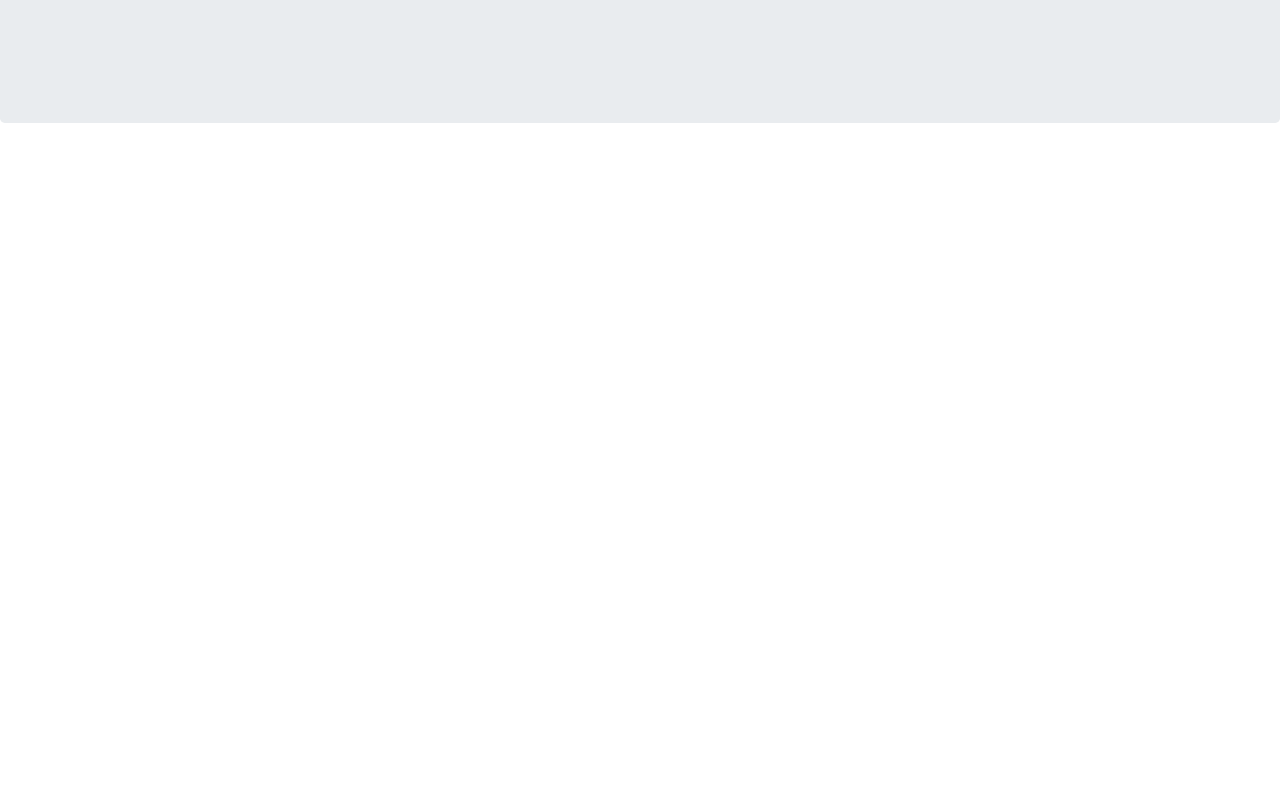
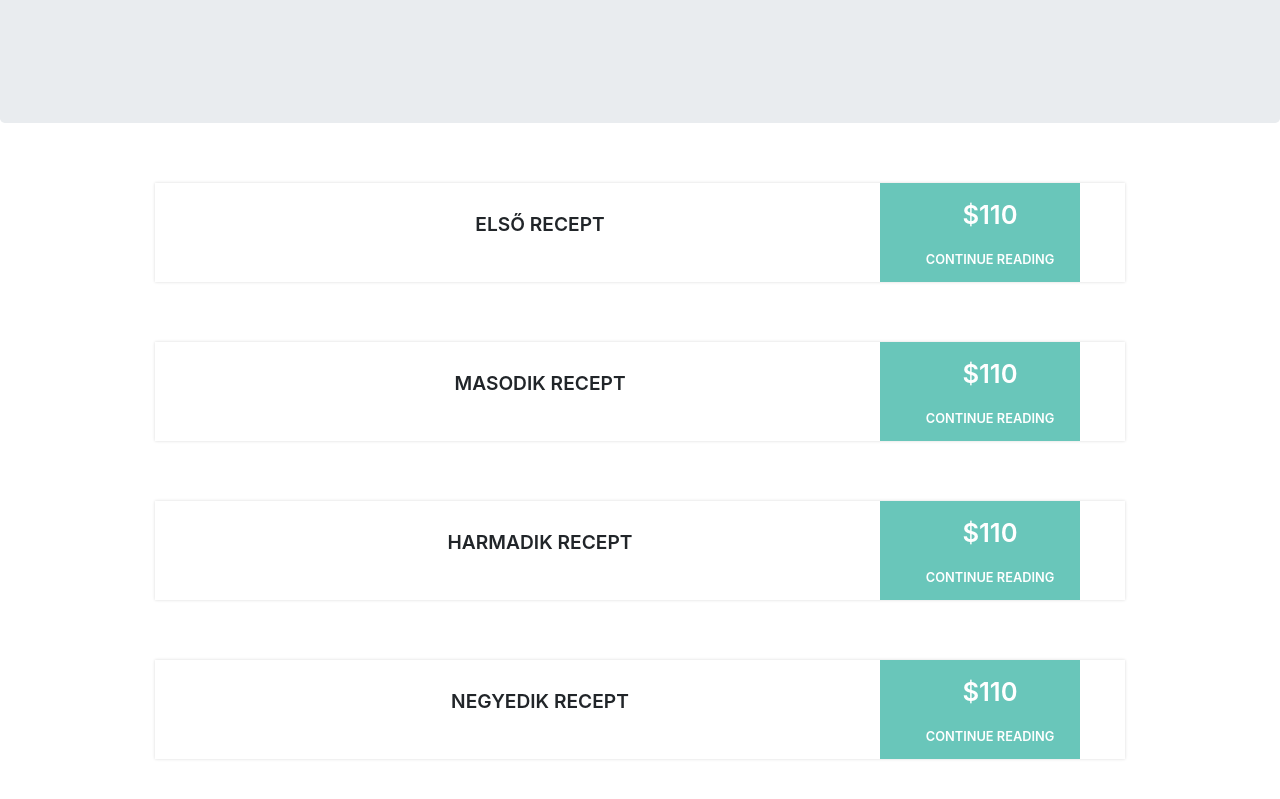
Before and after one commit to adamszabolcs/java-cookta-frontend, a React (Create React App) app: page / in a window 1280 px wide. Shown: the part 781-1580 px from the top of the page. Built offline with nearby package versions, Linux system fonts and the light colour scheme.

Commit message:
recipes/recipe components fixed to react way

```diff
--- a/src/App.js
+++ b/src/App.js
@@ -4,7 +4,7 @@ import './templatemo-style.css';
 import {Navbar} from "./components/Navbar";
 import {SearchBar} from "./components/SearchBar";
 import {Featured} from "./components/Featured";
-import {Recipe} from "./components/Recipe";
+import {Recipes} from "./components/Recipes";
 
 class App extends Component {
   render() {
@@ -13,7 +13,7 @@ class App extends Component {
           <Navbar/>
           <SearchBar/>
           <Featured/>
-          <Recipe/>
+          <Recipes/>
       </div>
     );
   }
--- a/src/components/Recipe.jsx
+++ b/src/components/Recipe.jsx
@@ -1,74 +1,25 @@
 import React, {Component} from 'react';
 import '../templatemo-style.css';
 
-export class Recipe extends Component {
+export default class Recipe extends Component {
+
     render() {
         return (
-                <div className="tab-pane fade" id="1a">
+                <div className="tab-pane" id="1a">
                     <div className="tm-recommended-place-wrap">
                         <div className="tm-recommended-place">
-                            {/*<img src="img/tm-img-06.jpg" alt="Image" className="img-fluid tm-recommended-img"/>*/}
+                            <img src="" alt=""/>
                             <div className="tm-recommended-description-box">
-                                <h3 className="tm-recommended-title">North Garden Resort</h3>
-                                <p className="tm-text-highlight">One North</p>
-                                <p className="tm-text-gray">Sed egestas, odio nec bibendum mattis, quam odio hendrerit
-                                    risus, eu varius eros lacus sit amet lectus. Donec blandit luctus dictum...</p>
+                                <h3 className="tm-recommended-title">{this.props.recipe}</h3>
+                                <p className="tm-text-highlight"></p>
+                                <p className="tm-text-grey"></p>
                             </div>
-{/*
+
                             <a href="#" className="tm-recommended-price-box">
                                 <p className="tm-recommended-price">$110</p>
                                 <p className="tm-recommended-price-link">Continue Reading</p>
                             </a>
-*/}
-                        </div>
 
-                        <div className="tm-recommended-place">
-                            {/*<img src="img/tm-img-07.jpg" alt="Image" className="img-fluid tm-recommended-img"/>*/}
-                            <div className="tm-recommended-description-box">
-                                <h3 className="tm-recommended-title">Felis nec dignissim</h3>
-                                <p className="tm-text-highlight">Two North</p>
-                                <p className="tm-text-gray">Sed egestas, odio nec bibendum mattis, quam odio hendrerit
-                                    risus, eu varius eros lacus sit amet lectus. Donec blandit luctus dictum...</p>
-                            </div>
-                            <div id="preload-hover-img"></div>
-{/*
-                            <a href="#" className="tm-recommended-price-box">
-                                <p className="tm-recommended-price">$120</p>
-                                <p className="tm-recommended-price-link">Continue Reading</p>
-                            </a>
-*/}
-                        </div>
-
-                        <div className="tm-recommended-place">
-                            {/*<img src="img/tm-img-05.jpg" alt="Image" className="img-fluid tm-recommended-img"/>*/}
-                            <div className="tm-recommended-description-box">
-                                <h3 className="tm-recommended-title">Sed fermentum justo</h3>
-                                <p className="tm-text-highlight">Three North</p>
-                                <p className="tm-text-gray">Sed egestas, odio nec bibendum mattis, quam odio hendrerit
-                                    risus, eu varius eros lacus sit amet lectus. Donec blandit luctus dictum...</p>
-                            </div>
-{/*
-                            <a href="#" className="tm-recommended-price-box">
-                                <p className="tm-recommended-price">$130</p>
-                                <p className="tm-recommended-price-link">Continue Reading</p>
-                            </a>
-*/}
-                        </div>
-
-                        <div className="tm-recommended-place">
-                            {/*<img src="img/tm-img-04.jpg" alt="Image" className="img-fluid tm-recommended-img"/>*/}
-                            <div className="tm-recommended-description-box">
-                                <h3 className="tm-recommended-title">Maecenas ultricies neque</h3>
-                                <p className="tm-text-highlight">Four North</p>
-                                <p className="tm-text-gray">Sed egestas, odio nec bibendum mattis, quam odio hendrerit
-                                    risus, eu varius eros lacus sit amet lectus. Donec blandit luctus dictum...</p>
-                            </div>
-{/*
-                            <a href="#" className="tm-recommended-price-box">
-                                <p className="tm-recommended-price">$140</p>
-                                <p className="tm-recommended-price-link">Continue Reading</p>
-                            </a>
-*/}
                         </div>
                     </div>
 
--- /dev/null
+++ b/src/components/Recipes.jsx
@@ -0,0 +1,27 @@
+import React, {Component} from 'react';
+import Recipe from './Recipe';
+
+export class Recipes extends Component {
+    state = {
+        recipes : [
+            {id: 1, recipe: "Első recept"},
+            {id: 2, recipe: "Masodik recept"},
+            {id: 3, recipe: "Harmadik recept"},
+            {id: 4, recipe: "Negyedik recept"}
+        ]
+    }
+
+    render() {
+
+        return (
+            <div>
+                {this.state.recipes.map(recipe =>
+                    <Recipe
+                        key={recipe.id}
+                        recipe={recipe.recipe}
+                    />
+                )}
+            </div>
+        )
+    }
+}
--- a/src/components/SearchBar.jsx
+++ b/src/components/SearchBar.jsx
@@ -26,7 +26,6 @@ export class SearchBar extends Component {
                                            placeholder="Search for recipe..."/>
                                 </div>
                             </div>
-                            <FilterBar/>
                             <div className="form-group tm-form-group tm-form-group-pad tm-form-group-1">
                                 <label htmlFor="btnSubmit">&nbsp;</label>
                                 <button type="submit" className="btn btn-primary tm-btn tm-btn-search text-uppercase"
@@ -34,7 +33,7 @@ export class SearchBar extends Component {
                                 </button>
                             </div>
                         </form>
-
+                        <FilterBar/>
                     </div>
                 </div>
             </div>
```
